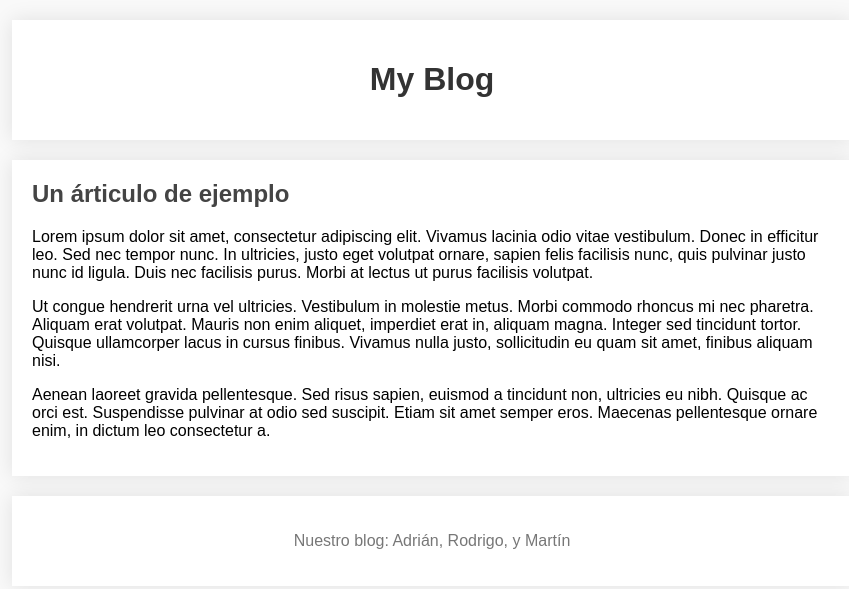
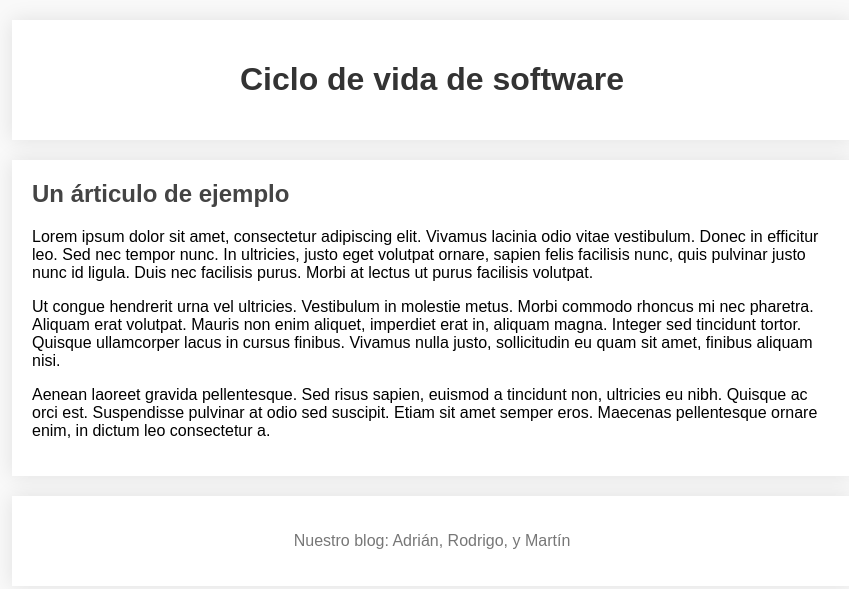
Before and after one commit to mzacuna/ciclo-software, a plain HTML site: page post1.html in a window 1280 px wide. Shown: the whole page, without its empty margins (208-1057 px from the left). Drawn offline with Linux system fonts and the light colour scheme.

Commit message:
Update post1.html

```diff
--- a/post1.html
+++ b/post1.html
@@ -8,7 +8,7 @@
 </head>
 <body>
     <header>
-        <h1>My Blog</h1>
+        <h1>Ciclo de vida de software</h1>
     </header>
     <main>
         <article>
```
